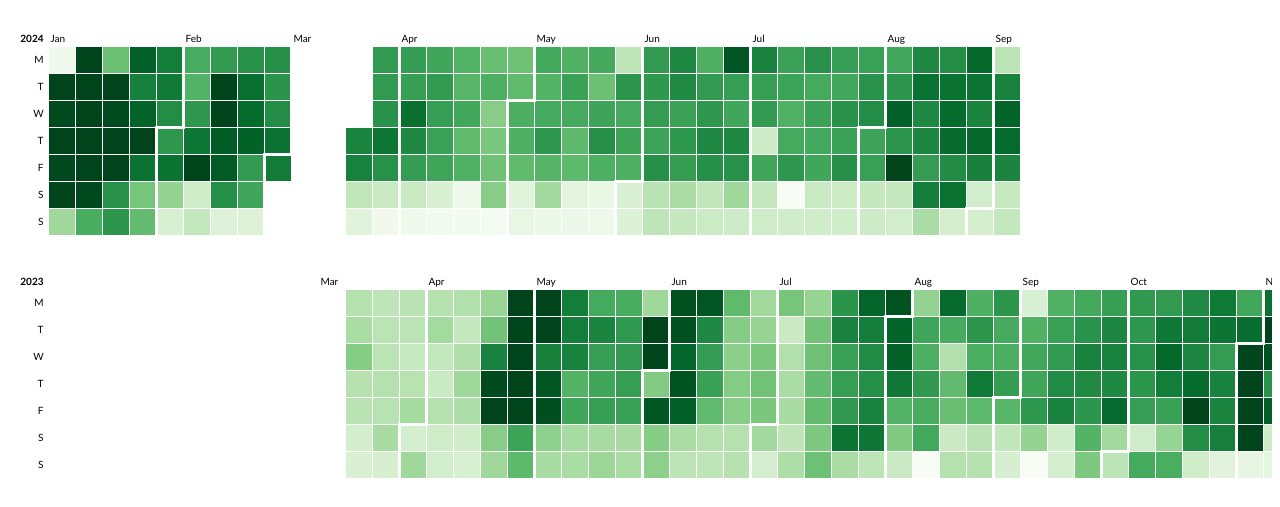
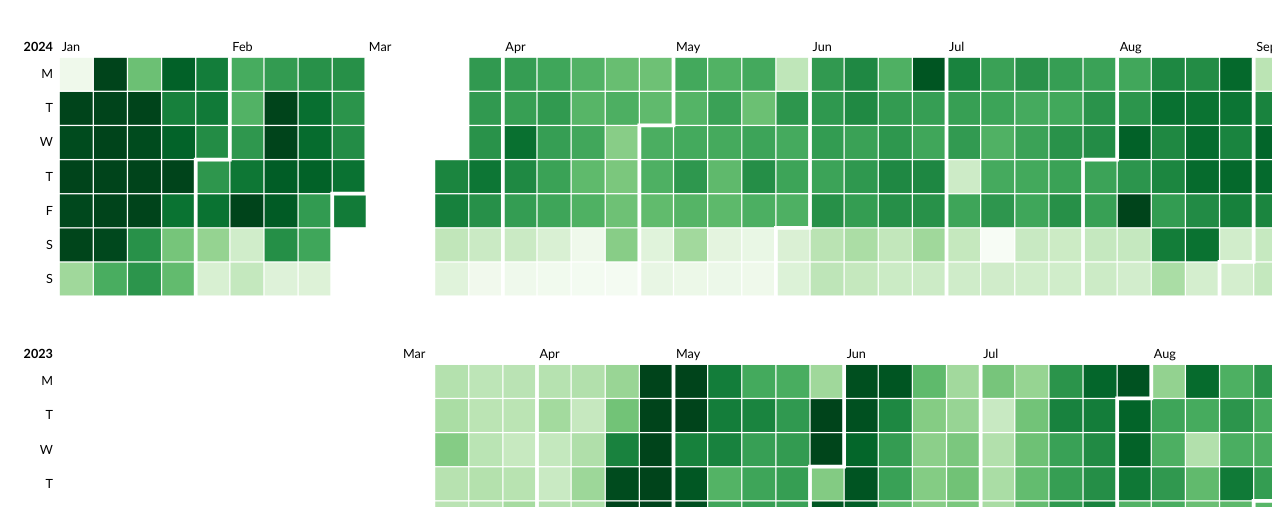
Before and after one commit to yujiahou/yujiahou.github.io, a plain HTML site: page index.html in a window 1280 px wide. Shown: the part 76-583 px from the top of the page. Drawn offline with nearby package versions, Linux system fonts and the light colour scheme.

Commit message:
Update index.html

```diff
--- a/index.html
+++ b/index.html
@@ -79,7 +79,7 @@
             .append("svg")
             .attr("width", "100%")
             .attr("height", height * years.length)
-            // .attr("viewBox", [0, 0, width, height * years.length])
+            .attr("viewBox", [0, 0, width, height * years.length])
             .attr("style", "max-width: 100%; height: auto;")
             .attr("font-family", "sans-serif")
             // .style("border", "1px solid #ccc")
```
